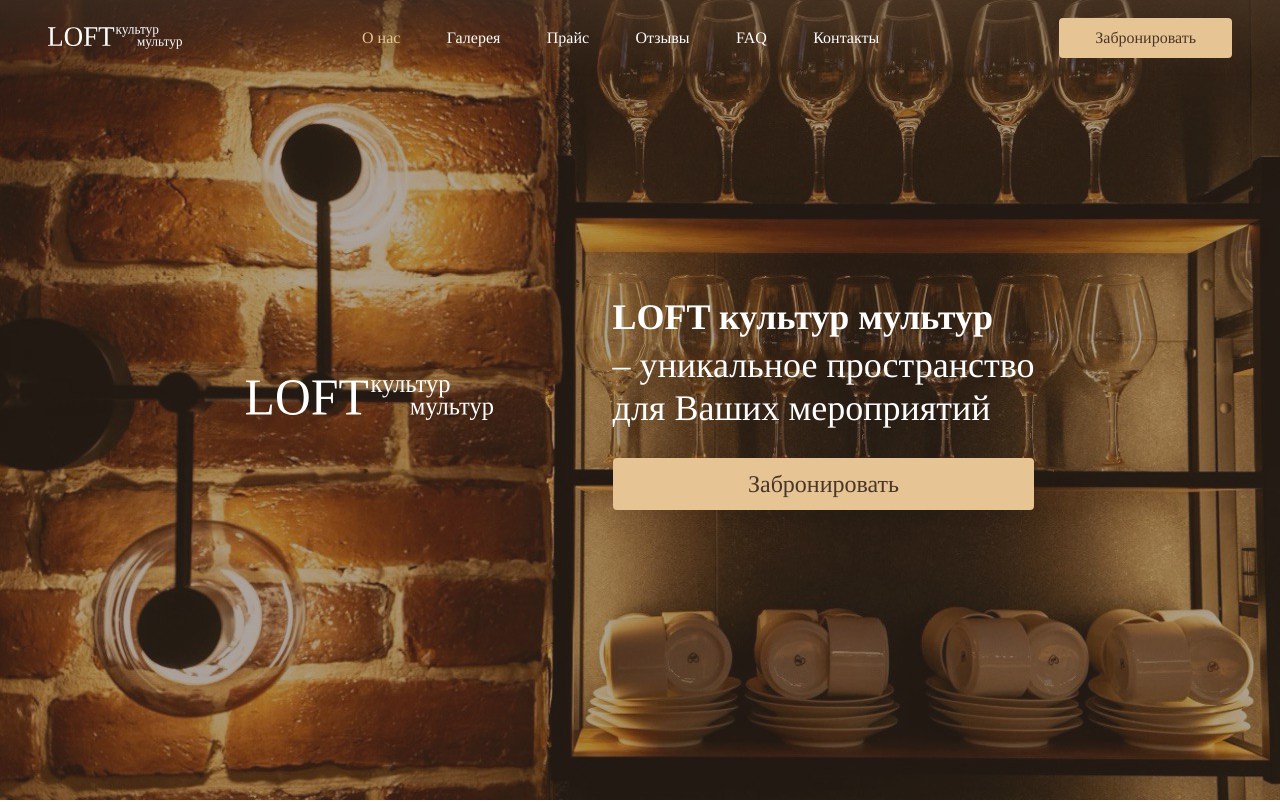
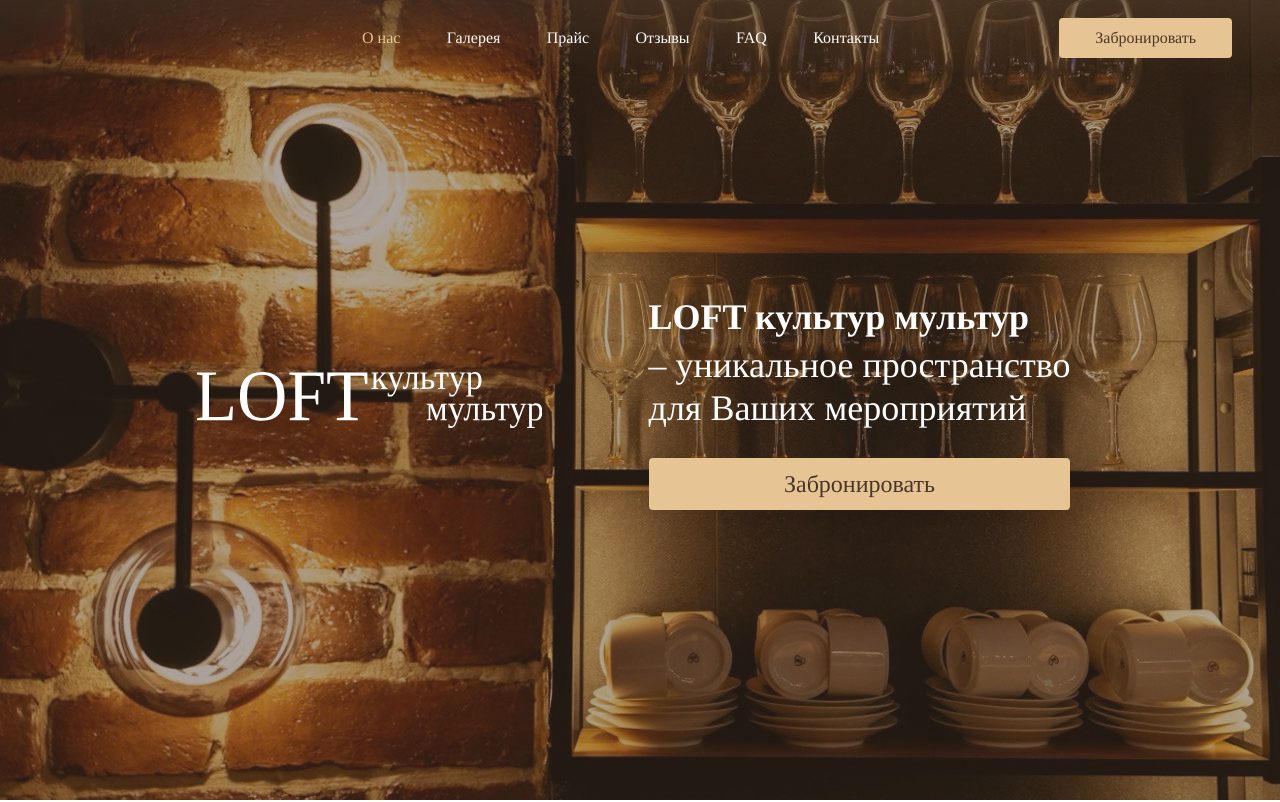
Before and after one commit to eugenekkkhan/culture-multure, a React (Vite) app: page / in a window 1280 px wide. Shown: the top 802 px of the page. Built offline with nearby package versions, Linux system fonts and the light colour scheme.

Commit message:
refactor components and add Yandex Maps integration

```diff
--- a/package.json
+++ b/package.json
@@ -10,12 +10,14 @@
     "preview": "vite preview"
   },
   "dependencies": {
+    "@pbe/react-yandex-maps": "^1.2.5",
     "@tailwindcss/vite": "^4.1.4",
     "prettier": "^3.5.3",
     "react": "^19.0.0",
     "react-dom": "^19.0.0",
     "react-icons": "^5.5.0",
     "react-scroll": "^1.9.3",
+    "react-yandex-maps": "^4.6.0",
     "tailwindcss": "^4.1.4",
     "usehooks-ts": "^3.1.1",
     "vite-plugin-svgr": "^4.3.0"
--- a/src/blocks/AboutUs.tsx
+++ b/src/blocks/AboutUs.tsx
@@ -1,38 +1,30 @@
-import { useEffect, useRef, useState } from "react";
 import AnimatedLogoComponent from "../components/AnimatedLogoComponent";
 
 const AboutUs = () => {
-  const [posY, setPosY] = useState(0);
-  const [opacity, setOpacity] = useState(100);
-  const divRef = useRef<HTMLDivElement>(null);
-
-  useEffect(()=>{
-    const heightOfBlock = divRef.current?.offsetHeight;
-    // if (opacity != 100) {
-    //   setTimeout(()=>{
-    //     setOpacity(opacity+1)
-    //   },1)
-    // }
-
-    document.addEventListener('scroll', ()=>{
-
-    })
-  })
-
   return (
-    <div ref={divRef} className="h-screen appear flex flex-row gap-[120px] items-center justify-center" style={{opacity: opacity+'%'}}>
-      <div>
-        <AnimatedLogoComponent />
+    <div
+      className="h-screen appear
+      flex lg:flex-row flex-col p-[18px]
+      lg:gap-[120px] items-center justify-center"
+    >
+      <div className="p-[36px]">
+        <div className="scale-[1.6] lg:scale-[1.4] flex items-center justify-center">
+          <AnimatedLogoComponent />
+        </div>
       </div>
       <div className="flex text-white flex-col gap-[28px]">
         <div>
-          <h1 className="text-[36px] font-bold">LOFT культур мультур</h1>
-          <p className="text-[36px]">
+          <h1 className="text-[36px] hidden font-bold lg:block">
+            LOFT культур мультур
+          </h1>
+          <p className="text-[36px] text-center lg:text-left">
             – уникальное пространство <br />
             для Ваших мероприятий
           </p>
         </div>
-        <button className="w-full cursor-pointer transition bg-gold hover:bg-brown-300 text-brown-400 text-[24px] py-[8px] rounded-[4px]">Забронировать</button>
+        <button className="w-full cursor-pointer transition bg-gold hover:bg-brown-300 text-brown-400 text-[24px] py-[8px] rounded-[4px]">
+          Забронировать
+        </button>
       </div>
     </div>
   );
--- a/src/blocks/Contacts.tsx
+++ b/src/blocks/Contacts.tsx
@@ -1,9 +1,23 @@
-import React from 'react'
+import React from "react";
+import { YMaps, Map, Placemark } from "react-yandex-maps";
 
 const Contacts = () => {
   return (
-    <div>Contacts</div>
-  )
-}
+    <YMaps>
+      <div className="flex h-screen">
+        <Map
+          defaultState={{
+            center: [50.98703823670383, 39.49773129647022],
+            zoom: 15,
+          }}
+          className='h-screen flex-1/2'
+        >
+          <Placemark defaultGeometry={[50.98703823670383, 39.49773129647022]} />
+        </Map>
+        <div className="bg-brown-400 text-gold flex-1/2">Контакты</div>
+      </div>
+    </YMaps>
+  );
+};
 
-export default Contacts
+export default Contacts;
--- a/src/blocks/Price.tsx
+++ b/src/blocks/Price.tsx
@@ -4,10 +4,10 @@ const Price = () => {
   return (
     <div className="
     flex items-center justify-center relative gap-10
-    w-full md:h-screen md:flex-row md:py-0
-    py-[48px] h-full flex-col  bg-brown-400 text-gold
+    w-full h-screen md:flex-row md:py-0
+    py-[48px] flex-col  bg-brown-400 text-gold
     ">
-      <h2 className="text-[48px] font-bold md:absolute top-[48px]">Прайс</h2>
+      <h2 className="text-[48px] font-bold absolute top-[48px]">Прайс</h2>
       <div className="flex flex-col  items-center w-[348px]">
         <MdEventAvailable size={"90px"} />
         <h3 className="text-[48px] text-center">Мероприятие</h3>
@@ -21,7 +21,7 @@ const Price = () => {
           </li>
         </ul>
       </div>
-      <span className="w-[1px] h-[400px] bg-gold absolute hidden md:block"></span>
+      <span className="w-[1px] h-[40%]  bg-gold absolute hidden md:block"></span>
       <span className="w-[80vw] h-[1px] bg-gold md:hidden block"></span>
       <div className="flex flex-col  items-center w-[348px]">
         <MdOutlineCleaningServices size={"90px"} />
--- a/src/components/BgComponent.tsx
+++ b/src/components/BgComponent.tsx
@@ -1,4 +1,3 @@
-import { useEffect, useState } from "react";
 import useGetCurrScrollY from "../custom-hooks/useGetCurrScrollY";
 
 const BgComponent = () => {
--- a/src/components/Navbar.tsx
+++ b/src/components/Navbar.tsx
@@ -1,12 +1,23 @@
-import { useState } from "react";
+import { useEffect, useState } from "react";
 import Logo from "../assets/logo-loft-km.svg";
 import { Link } from "react-scroll";
 
 const Navbar = () => {
   const [isActive, setIsActive] = useState(false);
+
   return (
     <div className="z-20 bg-linear-to-b from-brown-400-alpha to-transparent fixed w-[calc(100vw-(100vw-100%))] px-[18px] md:px-[48px] py-[18px] gap-[18px] flex justify-between items-center">
-      <img src={Logo} className="w-[134px] h-[40px] " />
+      <Link
+        to="about"
+        smooth={true}
+        duration={500}
+        className="cursor-pointer transition-all"
+        activeClass="opacity-0 transition-all"
+        spy={true}
+        offset={-100}
+      >
+        <img src={Logo} className="w-[134px] h-[40px] " />
+      </Link>
       <div className="hidden md:flex text-white justify-between gap-[calc(8vw-56px)]">
         <Link
           to="about"
@@ -15,7 +26,8 @@ const Navbar = () => {
           className="cursor-pointer transition-all"
           activeClass="text-gold"
           spy={true}
-       >
+
+        >
           О нас
         </Link>
         <Link
@@ -35,7 +47,7 @@ const Navbar = () => {
           className="cursor-pointer transition-all"
           activeClass="text-gold"
           spy={true}
-       >
+        >
           Прайс
         </Link>
         <Link
--- a/src/components/SingleCarousel.tsx
+++ b/src/components/SingleCarousel.tsx
@@ -21,7 +21,6 @@ const SingleCarousel = ({ Img1, Img2, Img3, Img4, posY, offset = 0, direction =
 
   return (
     <div className="relative h-[480px]">
-      {posX}
       <div className="absolute px-[48px] flex gap-[48px] overflow-clip" style={{ left: (direction ? -360-posX : posX) +'px' }}>
         <img className="w-[360px] h-[480px] rounded-[4px]" src={Img1} alt="" />
         <img className="w-[360px] h-[480px] rounded-[4px]" src={Img2} alt="" />
```
Also changed, not shown: src/main.tsx (+11 -12 lines), 1 other file (tests, documents, lock files or other folders).
